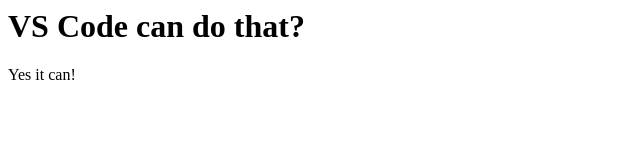
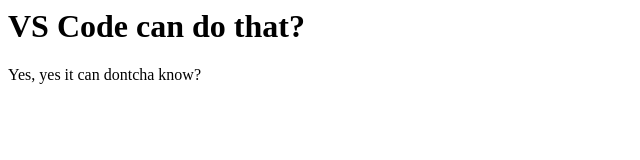
Before and after one commit to damonreed/vscode-remote-try-python, a plain HTML site: page static/index.html in a window 1280 px wide. Shown: the whole page, without its empty margins (0-640 px from the left). Drawn offline with Linux system fonts and the light colour scheme.

Commit message:
Update index.html with new text

```diff
--- a/static/index.html
+++ b/static/index.html
@@ -4,6 +4,6 @@
     </head>
     <body>
         <h1>VS Code can do that?</h1>
-        <p>Yes it can!</p>
+        <p>Yes, yes it can dontcha know?</p>
     </body>
 </html>
```
